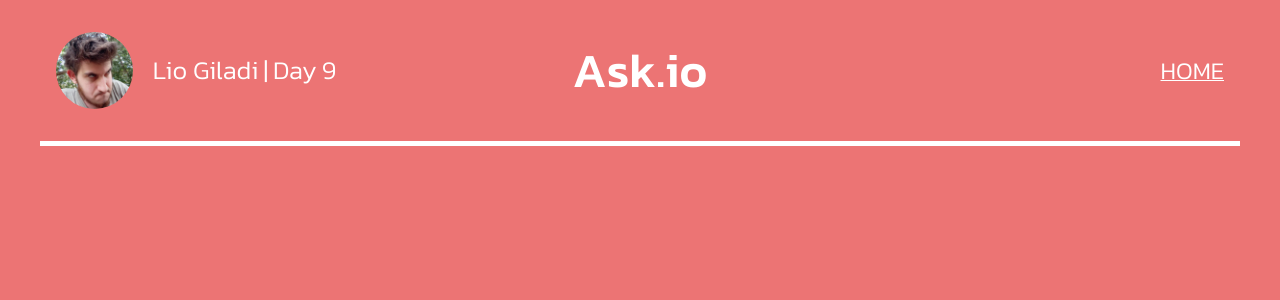
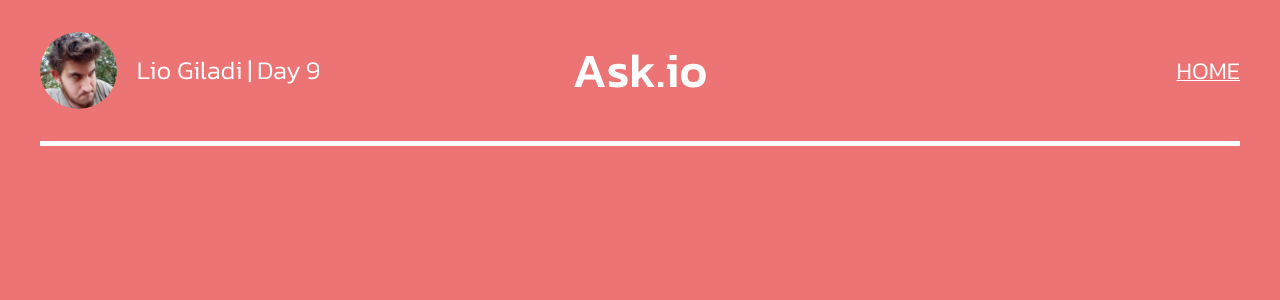
Before and after one commit to zoop-de-loop/ask.io, a Next.js app: page /statistics in a window 1280 px wide. Shown: the top 300 px of the page. Built offline with nearby package versions, Linux system fonts and the light colour scheme.

Commit message:
Delete unneded padding from pages-header

```diff
--- a/styles/components/pages-header.module.scss
+++ b/styles/components/pages-header.module.scss
@@ -6,7 +6,7 @@
 	align-items: center;
 	box-sizing: border-box;
 	border-bottom: colors.$secondary 0.313rem solid;
-	padding: 2rem 1rem;
+	padding: 2rem 0;
 
 	h1 {
 		font-weight: 500;
```
